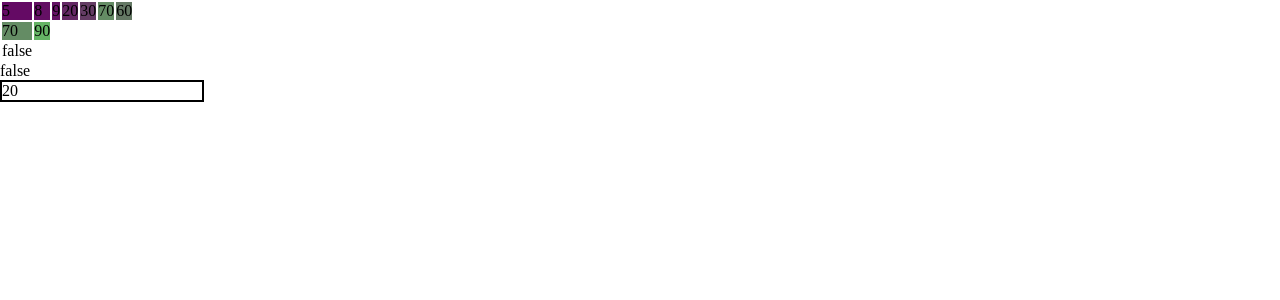
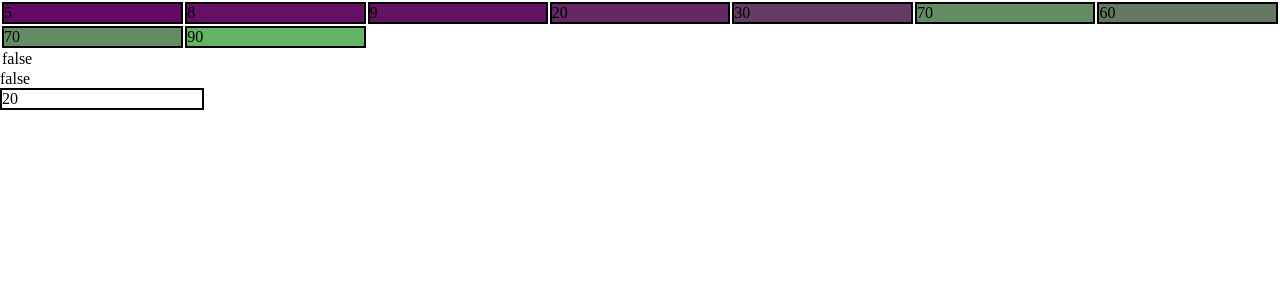
Before and after one commit to eduardBi/vueTempretureTracker, a Vue app: page / in a window 1280 px wide. Shown: the top 300 px of the page. Built offline with nearby package versions, Linux system fonts and the light colour scheme.

Commit message:
stylized and changing values

```diff
--- a/src/components/TableRow.vue
+++ b/src/components/TableRow.vue
@@ -2,7 +2,7 @@
     <tr >
         <td
             v-for="(singleObject,index) in oneRowArray"
-            v-bind:style="{'background':singleObject.color}"
+            v-bind:style="{'background':singleObject.color,'border':'2px solid black', width : '15vw' }"
             :key="index"
             @mouseover="colorizeCellOnMouseOver(ArrayIndex,index,singleObject)"
             @mousedown="colorizeCellOnMouseClick(ArrayIndex,index,singleObject)"
--- a/src/components/TableWrapper.vue
+++ b/src/components/TableWrapper.vue
@@ -3,6 +3,7 @@
 
         <!-- прохожу по массиву с масивами -->
         <TableRow
+
             v-for="(item,index) in splitedArray"
             :key="index" v-bind:oneRowArray="item"
             :ArrayIndex="index"
@@ -29,14 +30,14 @@ export default {
 
         if(this.isMouseClicked){
           //если пкм зажата прохожу циклом по массиву
-             this.splitedArray[ArrayIndex].splice(itemID,1,{...singleObject,color:this.createColor(this.temretureMax)})
+             this.splitedArray[ArrayIndex].splice(itemID,1,{...singleObject,color:this.createColor(this.temretureMax),value:this.temretureMax})
 
         }
 
       },
        colorizeCellOnMouseClick(ArrayIndex,itemID,singleObject){
          //закрашивает при клике на элемент
-           this.splitedArray[ArrayIndex].splice(itemID,1,{...singleObject,color:this.createColor(this.temretureMax)})
+           this.splitedArray[ArrayIndex].splice(itemID,1,{...singleObject,color:this.createColor(this.temretureMax),value:this.temretureMax})
          },
         createColor(value){
         let specializedColor=value*2
```
